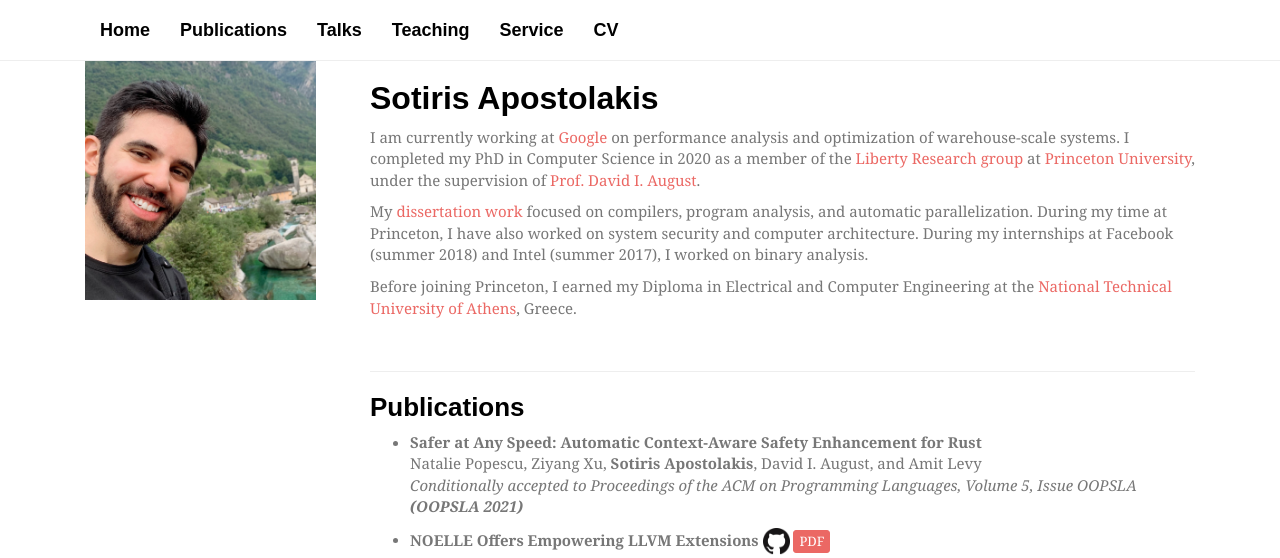
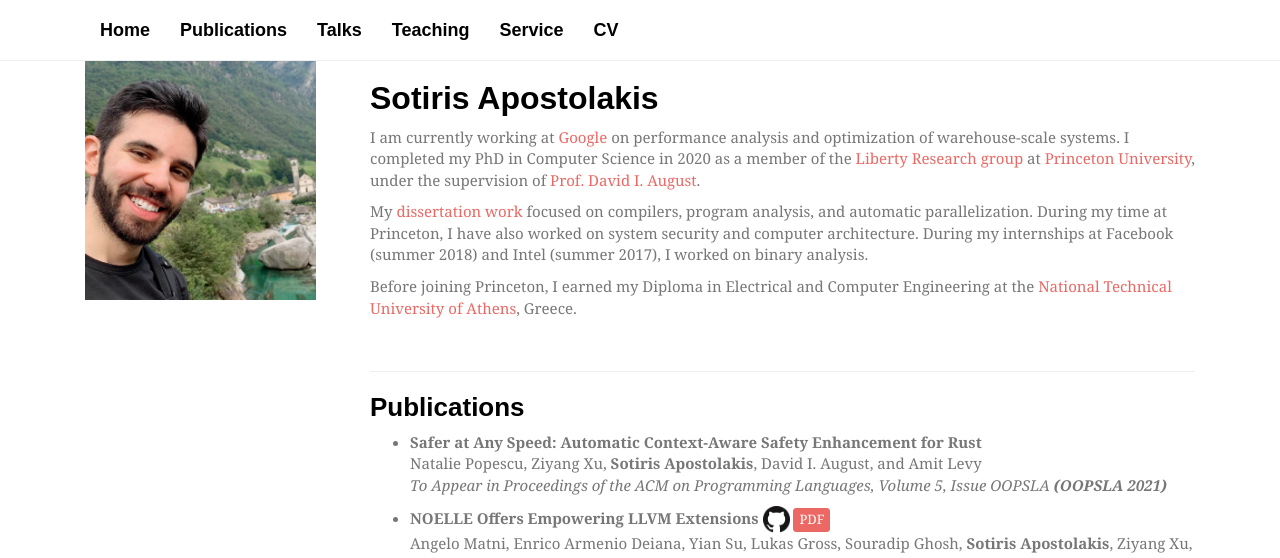
Before and after one commit to sapostolakis/sapostolakis.github.io, a plain HTML site: page index.html in a window 1280 px wide. Shown: the top 558 px of the page. Drawn offline with nearby package versions, Linux system fonts and the light colour scheme; a web font is replaced by a local one.

Commit message:
OOPSLA '21 accepted

```diff
--- a/index.html
+++ b/index.html
@@ -103,7 +103,7 @@
                             <p><strong>Safer at Any Speed: Automatic Context-Aware Safety Enhancement for Rust</a></strong>
                             <br />
                                 Natalie Popescu, Ziyang Xu, <strong>Sotiris Apostolakis</strong>, David I. August, and Amit Levy<br />
-                                <em>Conditionally accepted to Proceedings of the ACM on Programming Languages, Volume 5, Issue OOPSLA <strong>(OOPSLA 2021)</strong></em></br>
+                                <em>To Appear in Proceedings of the ACM on Programming Languages, Volume 5, Issue OOPSLA <strong>(OOPSLA 2021)</strong></em></br>
                             </p>
                         </li>
                         <li>
```
